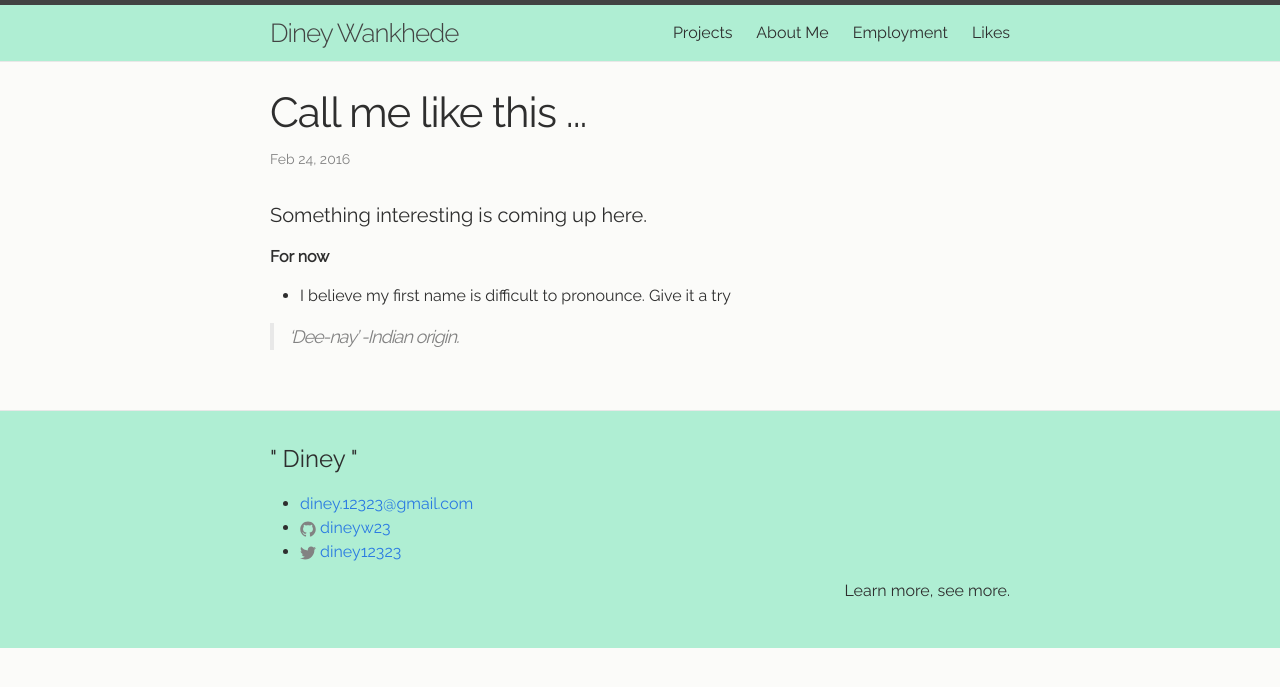
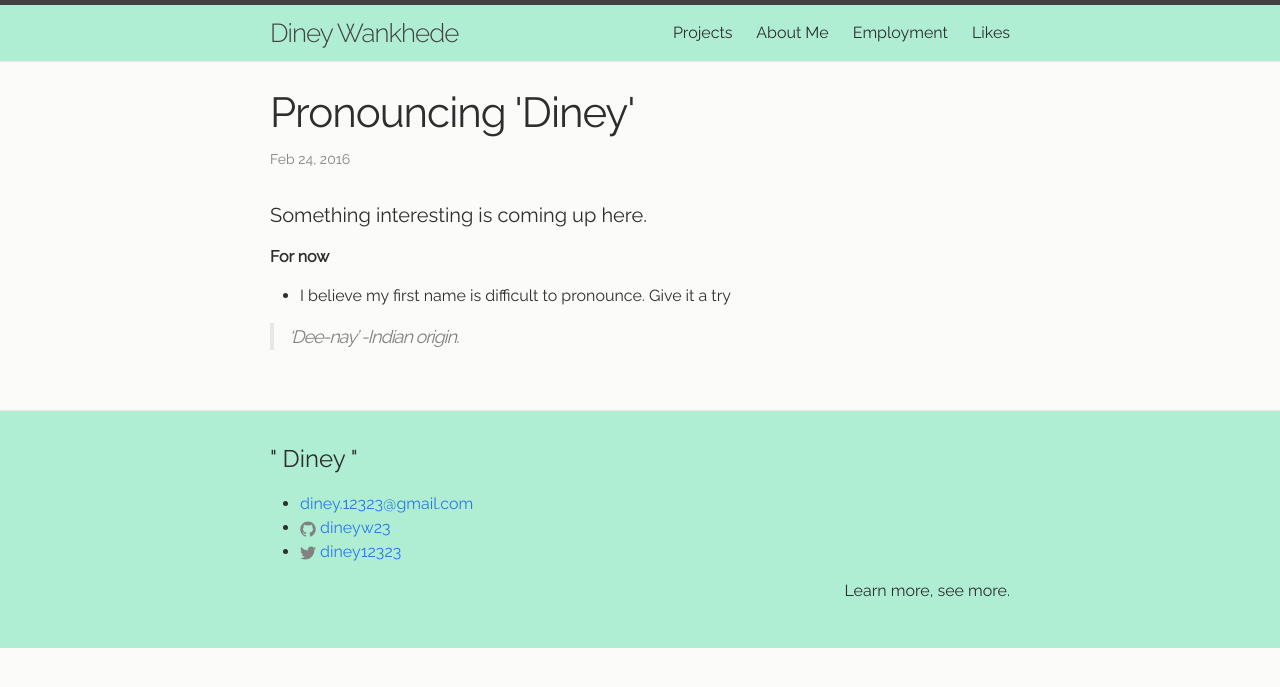
Before and after one commit to dineyw23/dineyw23.github.io, a Jekyll site: the page built from _posts/2016-02-24-welcome-to-jekyll.markdown, in a window 1280 px wide. Shown: the top 687 px of the page. Built offline with Jekyll 4.4.1, drawn with Linux system fonts in a browser that asks for light colours; comment, search, counter and statistics services are not loaded.

Commit message:
Chanege post's name

```diff
--- a/_posts/2016-02-24-welcome-to-jekyll.markdown
+++ b/_posts/2016-02-24-welcome-to-jekyll.markdown
@@ -1,6 +1,6 @@
 ---
 layout: post
-title: Call me like this ...
+title: Pronouncing 'Diney'
 permalink: /pronunciation
 ---
 
```
